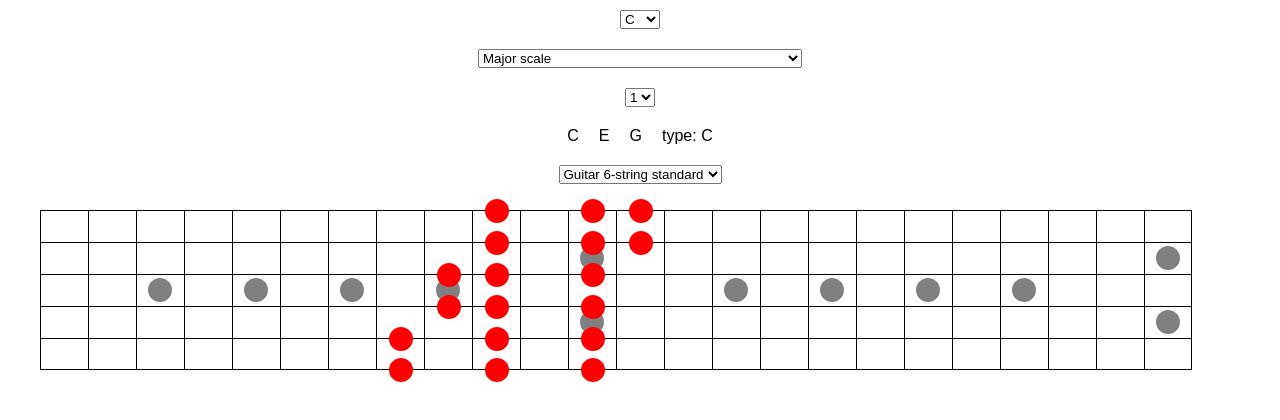
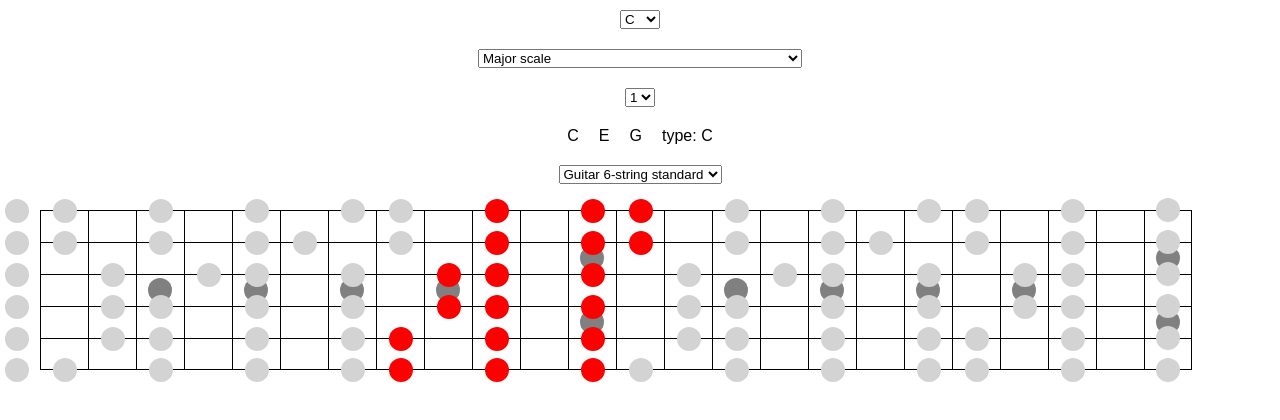
Before and after one commit to eetulatja/chord-visualizer, a React (Create React App) app: page / in a window 1280 px wide. Shown: the top 420 px of the page. Built offline with nearby package versions, Linux system fonts and the light colour scheme.

Commit message:
Highlight the notes of the selected mode

```diff
--- a/src/Fretboard.js
+++ b/src/Fretboard.js
@@ -23,7 +23,12 @@ export default class Fretboards extends PureComponent {
             24,
         ];
 
-        const displayedNotes = getScalePositionsOnFretboard(this.props.scale, this.props.rootNote, this.props.tuning.configuration);
+        const displayedNotes = getScalePositionsOnFretboard(
+            this.props.scale,
+            this.props.rootNote,
+            this.props.tuning.configuration,
+            numberOfFrets,
+        );
 
         return (
             <div
@@ -98,7 +103,12 @@ export default class Fretboards extends PureComponent {
                                 }}
                             >
                                 {displayedNotes[string] && displayedNotes[string][fret] &&
-                                    <div style={styles.noteMarker} />
+                                    <div
+                                        style={{
+                                            ...styles.noteMarker,
+                                            ...(displayedNotes[string][fret].isHighlighted && { backgroundColor: 'red' }),
+                                        }}
+                                    />
                                 }
                             </div>
                         ))}
@@ -173,7 +183,7 @@ const styles = {
         width: `${markerDiameter}rem`,
         height: `${markerDiameter}rem`,
 
-        backgroundColor: 'red',
+        backgroundColor: 'lightgrey',
         borderRadius: '100%',
     },
 };
--- a/src/scales.js
+++ b/src/scales.js
@@ -173,7 +173,31 @@ export function getNoteByDegree(scale, degree) {
     return note;
 }
 
+function getNotesForString(scaleName, rootNote, string, numberOfFrets) {
+    const scale = scales[scaleName];
+    const scaleNotes = scale.notes.map(note => (note + rootNote) % 12);
+
+    const positions = {};
+    for (let i = 0; i <= numberOfFrets; i++) {
+        if (scaleNotes.includes((string.openNote + i) % 12)) {
+            positions[i] = {
+                isScaleNote: true,
+                isHighlighted: false,
+            };
+        }
+    }
+
+    return positions;
+}
+
 export function getScalePositionsOnFretboard(scaleName, rootNote, stringConfiguration, numberOfFrets) {
+    const allPositions =_.mapValues(stringConfiguration, string => getNotesForString(
+        scaleName,
+        rootNote,
+        string,
+        numberOfFrets,
+    ));
+
     const numberOfStrings = Object.keys(stringConfiguration).length;
 
     let startingPosition = rootNote;
@@ -195,7 +219,7 @@ export function getScalePositionsOnFretboard(scaleName, rootNote, stringConfigur
     ];
     const notesForStrings = _.slice(_.chunk(allNotes, scale.notesPerString), 0, numberOfStrings);
 
-    const positions = _(notesForStrings)
+    const selectedModePositions = _(notesForStrings)
         .mapKeys((stringNotes, index) => numberOfStrings - index)
         .mapValues((stringNotes, string) =>
             _(stringNotes)
@@ -205,5 +229,11 @@ export function getScalePositionsOnFretboard(scaleName, rootNote, stringConfigur
         )
         .value();
 
-    return positions;
+    for (const [ fret, stringPositions ] of Object.entries(selectedModePositions)) {
+        for (const string of Object.keys(stringPositions)) {
+            allPositions[fret][string].isHighlighted = true;
+        }
+    }
+
+    return allPositions;
 }
```
